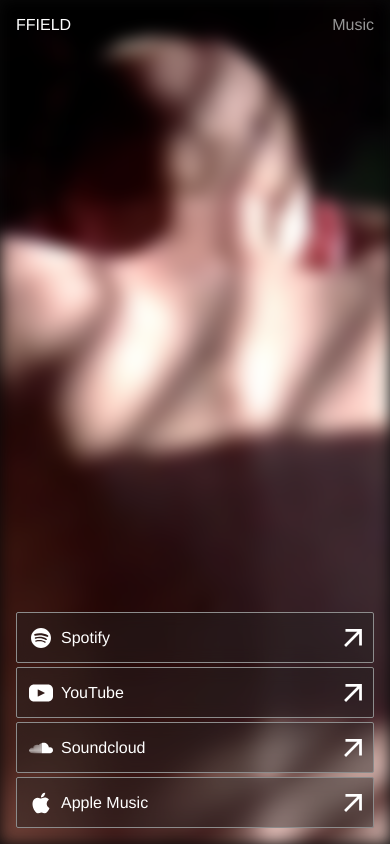
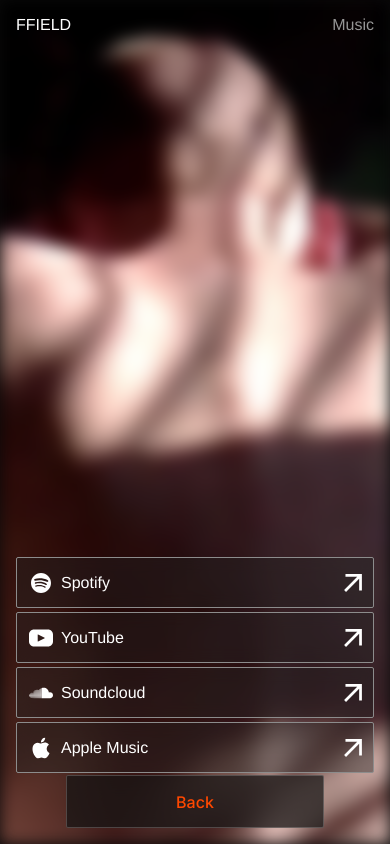
Before and after one commit to Benedikt-Keller/enterthefield-next, a Next.js app: page /music in a window 390 px wide. Built offline with nearby package versions, Linux system fonts and the light colour scheme.

Commit message:
iterated button design

```diff
--- a/app/blog/(components)/back.tsx
+++ b/app/blog/(components)/back.tsx
@@ -3,8 +3,8 @@
 
 export default function Back() {
     return (
-        <Link href={'../'} style={{position: 'fixed', textDecoration:'none', width:'300px', height: '82px', bottom:'1rem', display:'flex', alignItems:'center', justifyContent:'center'}} className='back-button'>
-           <h3> Back </h3>
+        <Link href={'./'} style={{position: 'fixed', textDecoration:'none', bottom:'1rem', display:'flex', alignItems:'center', justifyContent:'center'}} className='back-button'>
+           Back
         </Link>
 
     )
--- a/app/blog/(components)/blogpage.css
+++ b/app/blog/(components)/blogpage.css
@@ -46,10 +46,20 @@
 }
 
 .back-button {
-    background: rgb(var(--middleground-light-rgb));
+    background: rgb(20,20,20, 0.7);
+    color: rgb(var(--primary-rgb));
     border-radius: 0.125rem;
+    border: 1px solid rgb(var(--foreground-rgb), 0.2);
+    backdrop-filter: blur(20px);
     font-weight: 500;
+    width: 256px;
+    height: 51px;
     cursor: pointer;
+    z-index: 100;
+}
+
+.back-button:hover {
+    background: rgba(64, 64, 64, 0.9);
 }
 
 @media screen and (max-width: 768px) {
--- a/app/blog/(components)/header.tsx
+++ b/app/blog/(components)/header.tsx
@@ -21,7 +21,7 @@
                 </Link>
                 <h3>{title} </h3>
             </div>
-            <Link href={"/blog"} style={{paddingRight: '1rem', display:'none'}}>
+            <Link href={"/blog"} style={{paddingRight: '1rem'}}>
                 <TfiClose className="icon" />
             </Link>
         </div>
--- a/app/blog/blog.css
+++ b/app/blog/blog.css
@@ -106,7 +106,7 @@
 }
 
 .fullimgbutton{
-    font-size: 1.25rem;
+    font-size: 1rem;
     background-color: rgb(var(--background-start-rgb));
     color: rgb(var(--middleground-rgb));
     border: 1px solid;
--- a/app/blog/enter/page.tsx
+++ b/app/blog/enter/page.tsx
@@ -2,12 +2,14 @@
 import "../(components)/blogpage.css"
 import Cell from "../(components)/cell"
 import Head from "next/head"
+import Back from "../(components)/back"
 
 export default function Page() {
     const title = "welcome"
 
     return (
         <div className="blog-page">
+            <Back/>
             <Header title={title} />
             <div className="page-content">
                 <h2>{title}</h2>
--- a/app/blog/untitled/page.tsx
+++ b/app/blog/untitled/page.tsx
@@ -3,12 +3,14 @@
 import "../(components)/blogpage.css"
 import Cell from "../(components)/cell"
 import Head from 'next/head';
+import Back from "../(components)/back"
 
 export default function Page() {
     const title = "untitled"
 
     return (
         <div className="blog-page">
+            <Back></Back>
             <Header title={title} />
             <div className="page-content">
                 <h2>{title}</h2>
--- a/app/globals.css
+++ b/app/globals.css
@@ -4,6 +4,7 @@
     --background-end-rgb: 10, 10, 10;
     --middleground-rgb: 150, 150, 150;
     --middleground-light-rgb: 50, 50, 50;
+    --primary-rgb: 255, 72, 0;
 }
 
 ::-webkit-scrollbar {
--- a/app/music/music.css
+++ b/app/music/music.css
@@ -33,7 +33,7 @@
     height: calc(100% - 4rem);
     gap: 0.5rem;
     grid-template-columns: 1fr 1fr 1fr 1fr;
-    grid-template-rows: 1fr;
+    grid-template-rows: 1fr 0.075fr;
 }
 
 .link {
@@ -126,30 +126,6 @@
 }
 
 /* breakpoint at smartphone size*/
-@media (max-width: 900px) {
-    .link-grid-container {
-        display: flex;
-        flex-direction: column;
-        justify-content: flex-end;
-        align-items: center;
-        height: calc(100% - 4.5rem);
-    }
-
-    .link-grid {
-        grid-template-columns: 1fr 1fr;
-        grid-template-rows: 1fr 1fr 1fr 1fr;
-        gap: 0.25rem;
-        height: 216px;
-        max-width: 500px;
-    }
-
-    .link {
-        grid-column: span 1;
-        grid-row: span 1;
-        justify-content: center;
-        padding: 0.25rem 0.25rem 0.25rem 0.25rem;
-    }
-}
 
 @media (max-width: 900px) {
     .link-grid-container {
@@ -162,7 +138,7 @@
 
     .link-grid {
         grid-template-columns: 1fr 1fr;
-        grid-template-rows: 1fr 1fr;
+        grid-template-rows: 1fr 1fr 0.075fr;
         gap: 0.25rem;
         height: 100%;
         max-width: none;
@@ -191,6 +167,7 @@
         gap: 0.25rem;
         height: 216px;
         max-width: 500px;
+        margin-bottom: calc(51px + 0.25rem);
     }
 
     .link {
--- a/app/music/page.tsx
+++ b/app/music/page.tsx
@@ -1,5 +1,6 @@
 
 'use client'
+import Back from '../blog/(components)/back'
 import '../blog/blog.css'
 import './music.css'
 import Link from 'next/link'
@@ -7,6 +8,7 @@
 export default function Page() {
     return (
         <div className='page'>
+            <Back></Back>
              <div className='music-header'>
                 <h3 style={{paddingLeft: '1rem'}}>FFIELD</h3>
                 <h4 style={{paddingRight: '1rem'}}>Music</h4>
@@ -52,7 +54,6 @@
                             <img src='/music/link.svg' className='link-logo'></img>
                         </div>
                     </Link>
-
             </div>
             </div>
 
--- a/app/page.tsx
+++ b/app/page.tsx
@@ -22,7 +22,7 @@
         <h1 style={{zIndex: '200', position: 'fixed', display: 'flex', width: '100%', justifyContent: 'center', bottom: '0', paddingBottom: '0.5rem', color: 'black'}}>
           the field
         </h1>
-        <p style={{zIndex: '200', position: 'fixed', display: 'flex', width: '100%', justifyContent: 'center', bottom: '70px', paddingBottom: '0.5rem', paddingLeft: '0rem', color: 'rgb(210,210,210)', fontSize: '0.75rem'}}>
+        <p style={{zIndex: '200', position: 'fixed', display: 'flex', width: '100%', justifyContent: 'center', bottom: '70px', paddingBottom: '0.5rem', paddingLeft: '0rem', color: 'rgb(170,170,170)', fontSize: '0.75rem'}}>
           artwork by @sam_seurynck
         </p>
       </div>
```
